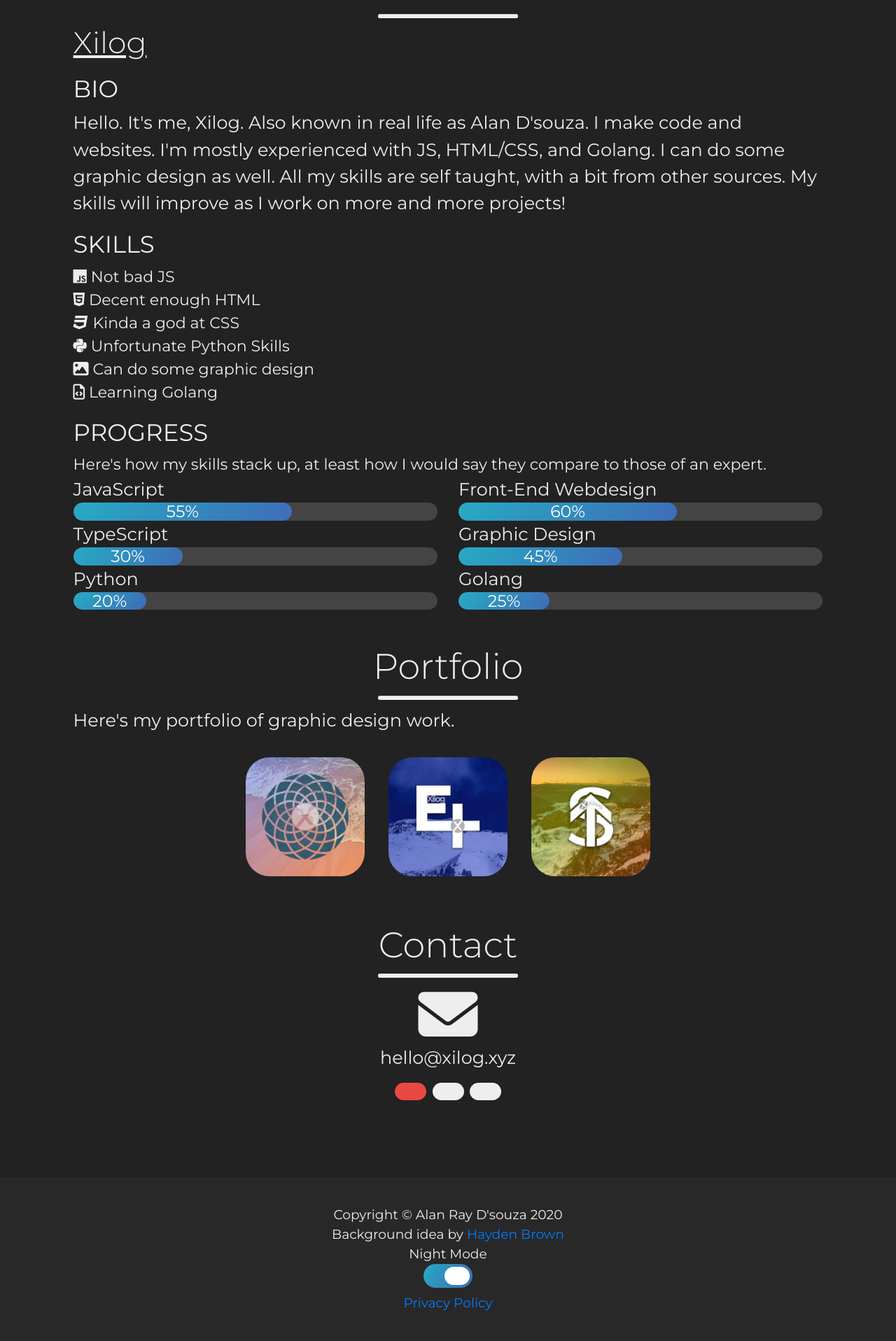
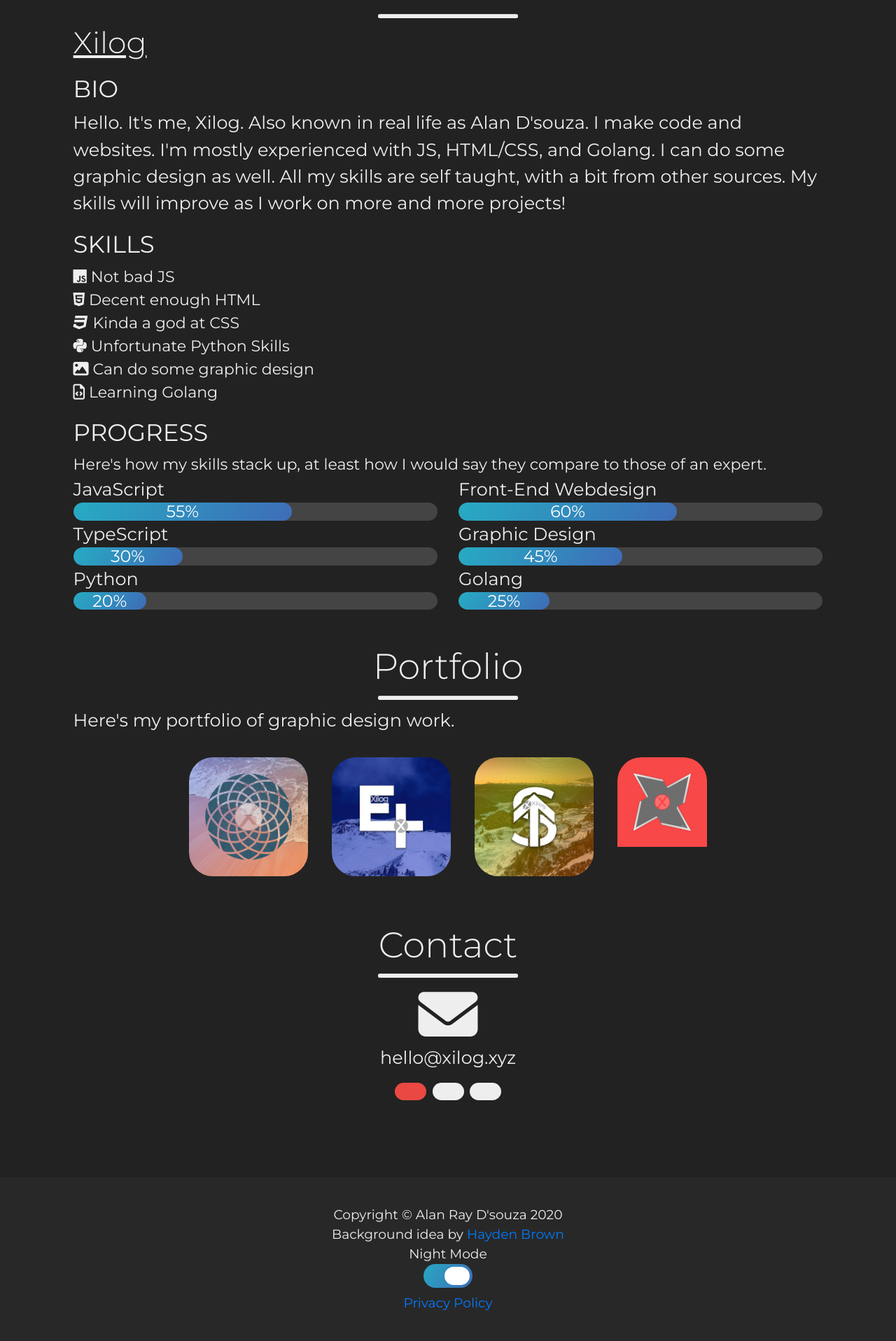
Before and after one commit to alanrme/xilog, a Jekyll site: the page built from index.html, in a window 1280 px wide. Shown: the part 1002-2918 px from the top of the page at 70% size. Built offline with Jekyll 4.4.1, drawn with Linux system fonts in a browser that asks for light colours; nearby versions of some CDN libraries.

Commit message:
new portfolio logo

```diff
--- a/index.html
+++ b/index.html
@@ -164,6 +164,16 @@ title: Xilog
                 <div class="p-name">Shift Logo</div>
                 <div class="p-desc">A logo I created for a friend's Discord bot.</div>
             </div>
+            <div class="p-item">
+                <div class="img-container">
+                    <div class="middle">
+                        <a class="button" href="img/portfolio/slicer.jpg">Full res</a>
+                    </div>
+                    <img src="img/portfolio/thumbnails/slicer.jpg" alt="Slicer Logo" class="img-responsive centered" style="display: block;">
+                </div>
+                <div class="p-name">Ninja Star Logo</div>
+                <div class="p-desc">I created this for a messaging platform project with a friend.</div>
+            </div>
         </div>
     </div>
 </div>
```
Also changed, not shown: img/portfolio/slicer.jpg (added), img/portfolio/thumbnails/slicer.jpg (added).
